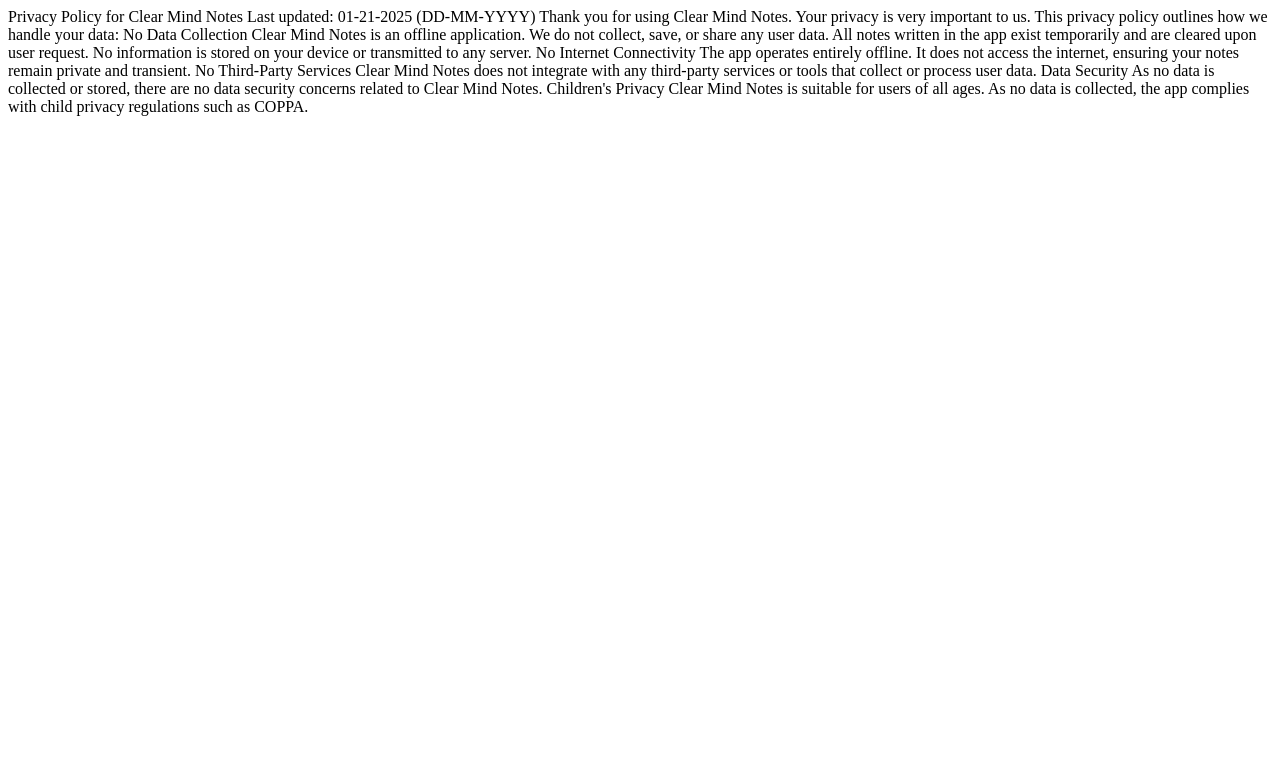
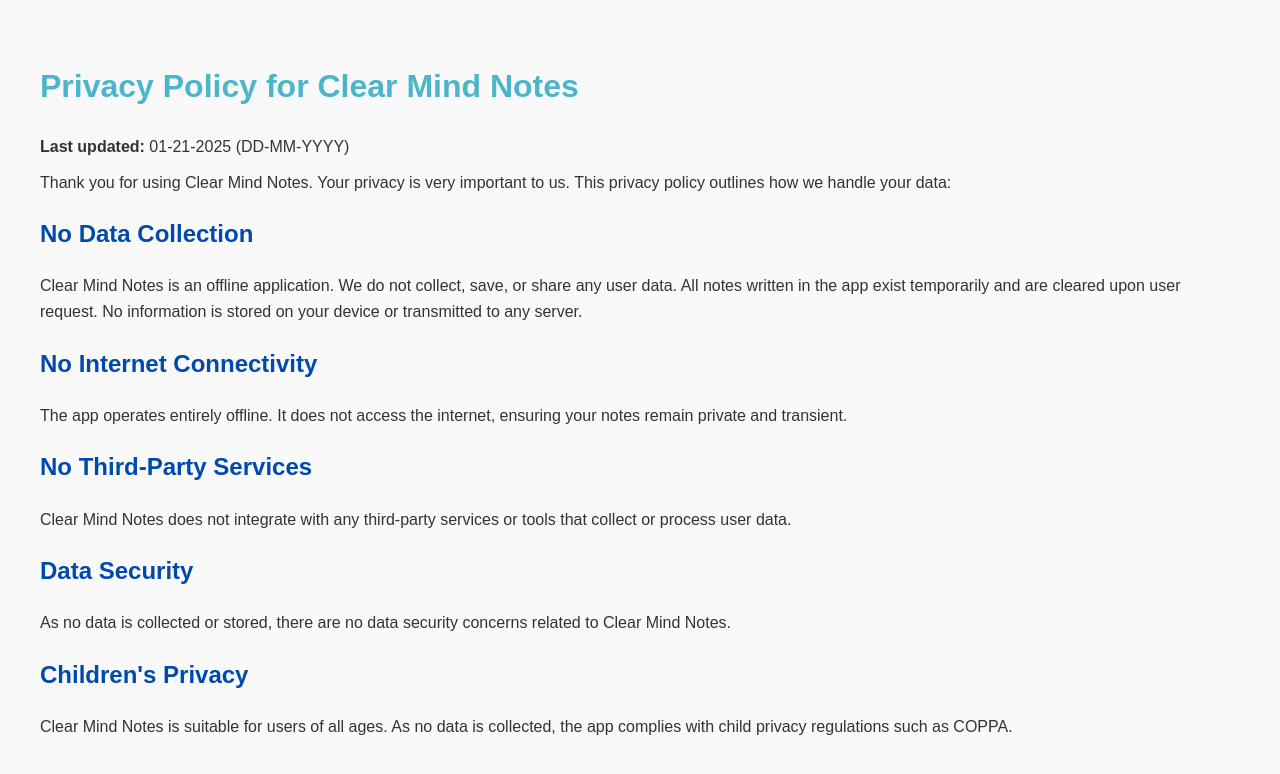
Before and after one commit to yagneshprajapati/notes-app, a plain HTML site: page index.html in a window 1280 px wide. Drawn offline with Linux system fonts and the light colour scheme.

Commit message:
Update index.html

```diff
--- a/index.html
+++ b/index.html
@@ -1,28 +1,42 @@
-<html>
-
-
-Privacy Policy for Clear Mind Notes
-
-Last updated: 01-21-2025 (DD-MM-YYYY)
-
-Thank you for using Clear Mind Notes. Your privacy is very important to us. This privacy policy outlines how we handle your data:
-
-No Data Collection
-Clear Mind Notes is an offline application. We do not collect, save, or share any user data. All notes written in the app exist temporarily and are cleared upon user request. No information is stored on your device or transmitted to any server.
-
-No Internet Connectivity
-The app operates entirely offline. It does not access the internet, ensuring your notes remain private and transient.
-
-No Third-Party Services
-Clear Mind Notes does not integrate with any third-party services or tools that collect or process user data.
-
-Data Security
-As no data is collected or stored, there are no data security concerns related to Clear Mind Notes.
-
-Children's Privacy
-Clear Mind Notes is suitable for users of all ages. As no data is collected, the app complies with child privacy regulations such as COPPA.
-
-
-
-
+<!DOCTYPE html>
+<html lang="en">
+<head>
+    <meta charset="UTF-8">
+    <meta name="viewport" content="width=device-width, initial-scale=1.0">
+    <title>Privacy Policy for Clear Mind Notes</title>
+    <style>
+        body {
+            font-family: Arial, sans-serif;
+            line-height: 1.6;
+            margin: 20px;
+            padding: 20px;
+            background-color: #f9f9f9;
+            color: #333;
+        }
+        h1 {
+            color: #4bb5c9;
+        }
+        h2 {
+            color: #004aad;
+        }
+        p {
+            margin: 10px 0;
+        }
+    </style>
+</head>
+<body>
+    <h1>Privacy Policy for Clear Mind Notes</h1>
+    <p><strong>Last updated:</strong> 01-21-2025 (DD-MM-YYYY)</p>
+    <p>Thank you for using Clear Mind Notes. Your privacy is very important to us. This privacy policy outlines how we handle your data:</p>
+    <h2>No Data Collection</h2>
+    <p>Clear Mind Notes is an offline application. We do not collect, save, or share any user data. All notes written in the app exist temporarily and are cleared upon user request. No information is stored on your device or transmitted to any server.</p>
+    <h2>No Internet Connectivity</h2>
+    <p>The app operates entirely offline. It does not access the internet, ensuring your notes remain private and transient.</p>
+    <h2>No Third-Party Services</h2>
+    <p>Clear Mind Notes does not integrate with any third-party services or tools that collect or process user data.</p>
+    <h2>Data Security</h2>
+    <p>As no data is collected or stored, there are no data security concerns related to Clear Mind Notes.</p>
+    <h2>Children's Privacy</h2>
+    <p>Clear Mind Notes is suitable for users of all ages. As no data is collected, the app complies with child privacy regulations such as COPPA.</p>
+</body>
 </html>
```
